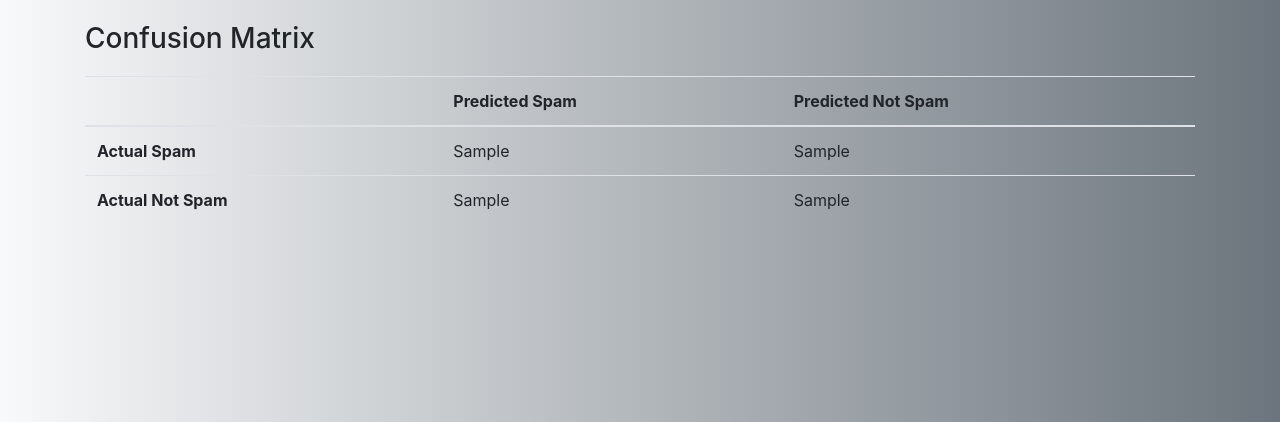
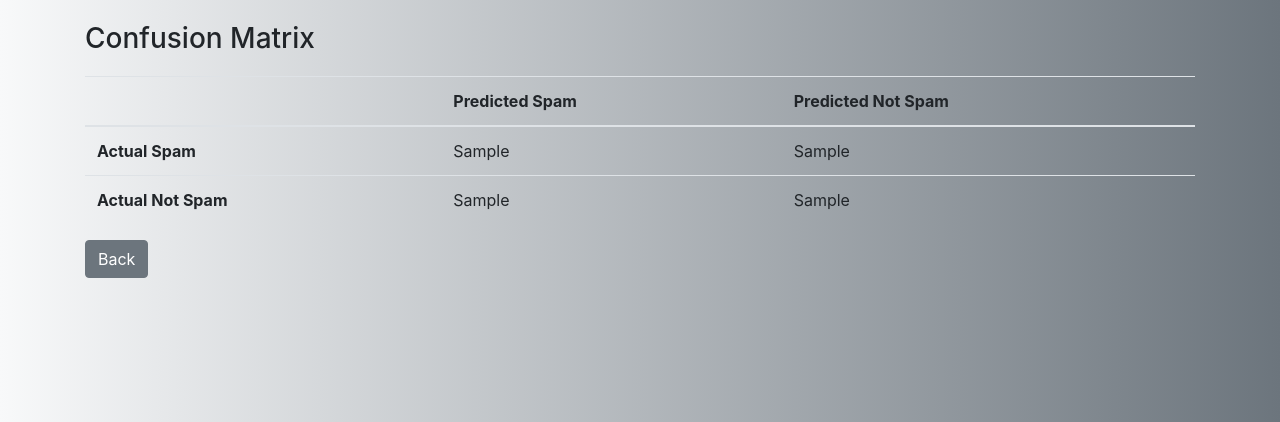
Before and after one commit to konfle/ahe_ipd_nlp, a Flask app: template app/templates/result.html in a window 1280 px wide. Shown: the part 378-800 px from the top of the page. Run offline with Flask 3, Linux system fonts and the light colour scheme; the template is opened without the code that fills it: most values are stand-ins (such as "Sample title", 1, 10 or a date in 2020); parts of the project's set-up code (start-up, migrations or seed data) failed here and were passed over; some libraries are stand-ins or nearby versions.

Commit message:
Add button to back to the email input form.

```diff
--- a/app/templates/result.html
+++ b/app/templates/result.html
@@ -52,6 +52,7 @@
             </tbody>
         </table>
         {% endif %}
+        <a href="/" class="btn btn-secondary">Back</a>
     </div>
 </body>
 </html>
```
